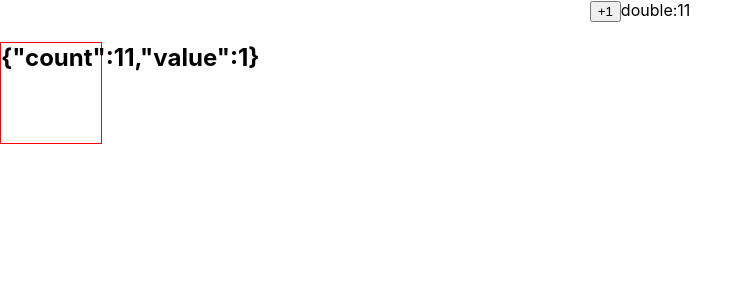
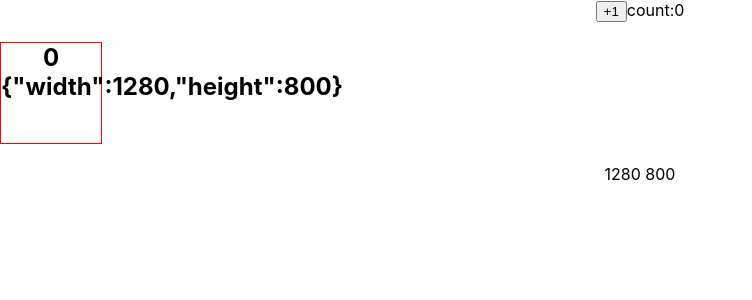
Before and after one commit to iiicon/react-qunaer, a React app: page / in a window 1280 px wide. Shown: the top 300 px of the page, without its empty margins (0-752 px from the left). Built offline with nearby package versions, Linux system fonts and the light colour scheme.

Commit message:
自定义hooks

```diff
--- a/src/App.jsx
+++ b/src/App.jsx
@@ -1,102 +1,81 @@
-import React, {
-  useState,
-  useContext,
-  createContext,
-  Component,
-  PureComponent,
-  useRef,
-  useMemo,
-  memo,
-  useCallback,
-  useEffect
-} from "react";
+import React, { useState, PureComponent, useCallback, useEffect } from "react";
 // import logo from "./logo.svg";
 import "./App.css";
 
-// function Counter(props) { // 即使counter没有变化，也会每次都渲染（执行函数）
-//   console.log('counter render')
-//   return <h2>{JSON.stringify(props)}</h2>;
+// 自定义hook函数 use开头 抽离组件逻辑
+function useCount(defaultProps) {
+  const [count, setCount] = useState(defaultProps);
+  return [count, setCount];
+}
+
+// 返回 jsx, 用hooks参数代替props传递参数
+function useCounter(count) {
+  const  size = useSize()
+  return (
+    <h2 style={{ width: "100px", height: "100px", border: "1px solid red" }}>
+      {JSON.stringify(count)} {JSON.stringify(size)}
+    </h2>
+  );
+}
+
+function useSize() {
+  const [size, setSize] = useState({
+    width: document.documentElement.clientWidth,
+    height: document.documentElement.clientHeight
+  });
+
+  const onResize = useCallback(() => { // 如果不加 useCallback 会多次执行
+    console.log('render')
+    setSize({
+      width: document.documentElement.clientWidth,
+      height: document.documentElement.clientHeight
+    });
+  }, [])
+
+  useEffect(() => {
+    window.addEventListener("resize", onResize, false);
+
+    return () => {
+      window.removeEventListener("resize", onResize, false);
+    };
+  }, []);
+
+  return size
+}
+
+// class Counter extends PureComponent {
+//   speak() {
+//     console.log("speak");
+//   }
+//   render() {
+//     const { props } = this;
+//     return (
+//       <h2
+//         style={{ width: "100px", height: "100px", border: "1px solid red" }}
+//       >
+//         {JSON.stringify(props)}
+//       </h2>
+//     );
+//   }
 // }
 
-// const Counter = memo(function Counter(props) {
-//   // memo 就是优化渲染的作用, 但是有click监听函数的时候，又导致每次都渲染了，需要给监听的函数加useMemo
-//   console.log("counter render");
-//   return (
-//     <h2
-//       onClick={() => {
-//         props.click();
-//       }}
-//       style={{ width: "100px", height: "100px", border: "1px solid red" }}
-//     >
-//       {JSON.stringify(props)}
-//     </h2>
-//   );
-// });
-
-class Counter extends PureComponent {
-  speak() {
-    console.log("speak");
-  }
-  render() {
-    const { props } = this;
-    return (
-      <h2
-        onClick={props.click}
-        style={{ width: "100px", height: "100px", border: "1px solid red" }}
-      >
-        {JSON.stringify(props)}
-      </h2>
-    );
-  }
-}
-
 function App(props) {
-  const [count, setCount] = useState(0);
-  const [value, setValue] = useState(1);
-  const counterRef = useRef();
-  let it = useRef();
-
-  const double = useMemo(() => {
-    return count * 2;
-  }, [count === 3]);
-
-  // const onclick = useMemo(() => {
-  //   console.log("click");
-  // }, []);
-
-  // useMemo(()=>fn) 就是 useCallback(fn)
-
-  const onclick = useCallback(() => {
-    setValue(count + 2);
-    setValue(value => value + 1);
-
-    counterRef.current.speak();
-  }, [counterRef]);
-
-  useEffect(() => {
-    it.current = setInterval(() => { // 不用ref的话app每次渲染都会执行赋值，it就是一个新的值
-      setCount(count => count + 1);
-    }, 100);
-  }, []);
-
-  useEffect(() => {
-    if (count > 10) {
-      clearInterval(it.current);
-    }
-  });
+  const [count, setCount] = useCount(0); // 普通hooks
+  const Counter = useCounter(count); // 返回jsx
+  const size = useSize() // 逻辑复用
 
   return (
     <div className="App">
       <button
         onClick={() => {
           setCount(count + 1);
-          setValue(value + 1);
         }}
       >
         +1
       </button>
-      double:{count}
-      <Counter count={count} ref={counterRef} click={onclick} value={value} />
+      count:{count}
+      {Counter} {size.width} {size.height}
+      {/*<Counter count={count} />*/}
     </div>
   );
 }
```
Also changed, not shown: src/App-useRef.jsx (added, +104 -0 lines).
